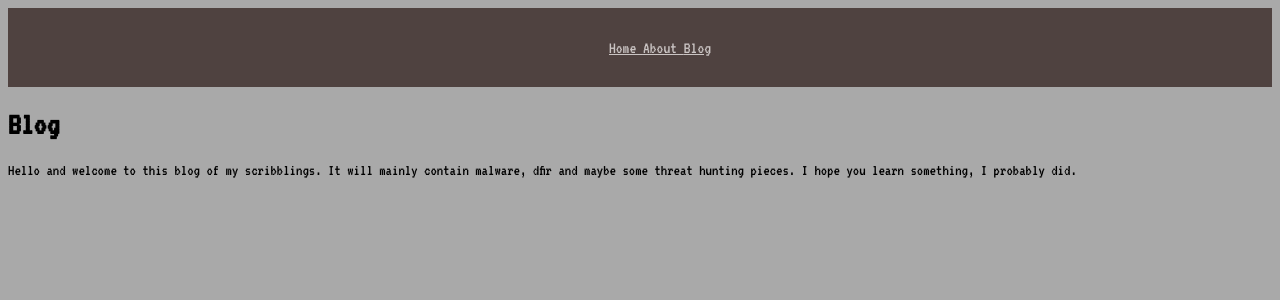
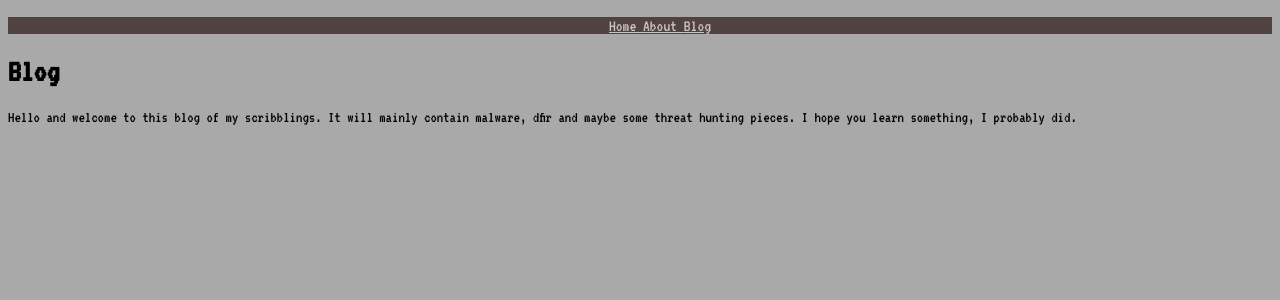
Before and after one commit to garkbt/garkbt.github.io, a Jekyll site: the page built from index.html, in a window 1280 px wide. Shown: the top 300 px of the page. Built offline with Jekyll 4.4.1, drawn with Linux system fonts in a browser that asks for light colours.

Commit message:
Update main.scss

```diff
--- a/_sass/main.scss
+++ b/_sass/main.scss
@@ -20,7 +20,6 @@ body {
   display: block;
   color: white;
   text-align: center;
-  padding: 14px 16px;
   text-decoration: none;
   background-color: #4f4240;
   font-size: 17px
```
